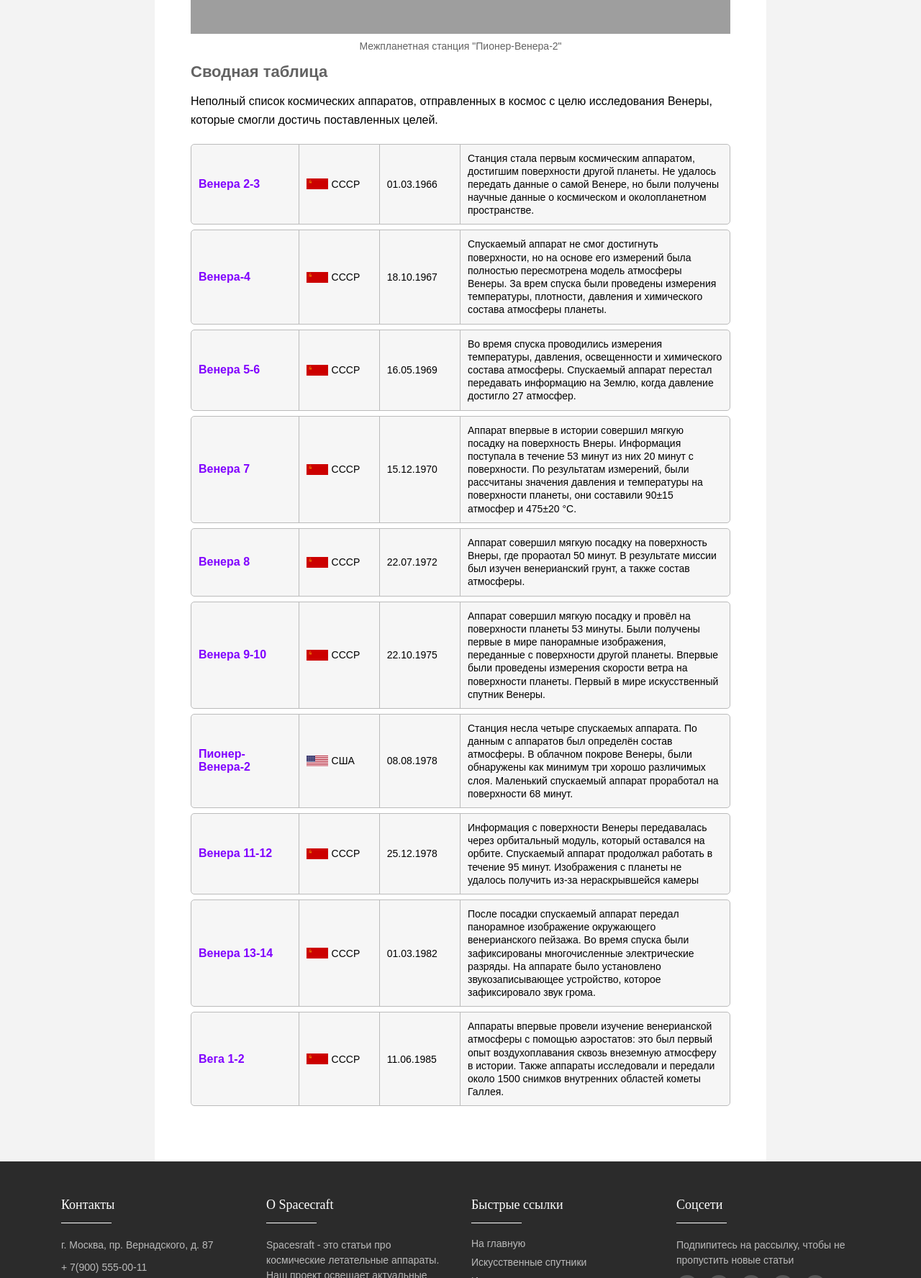
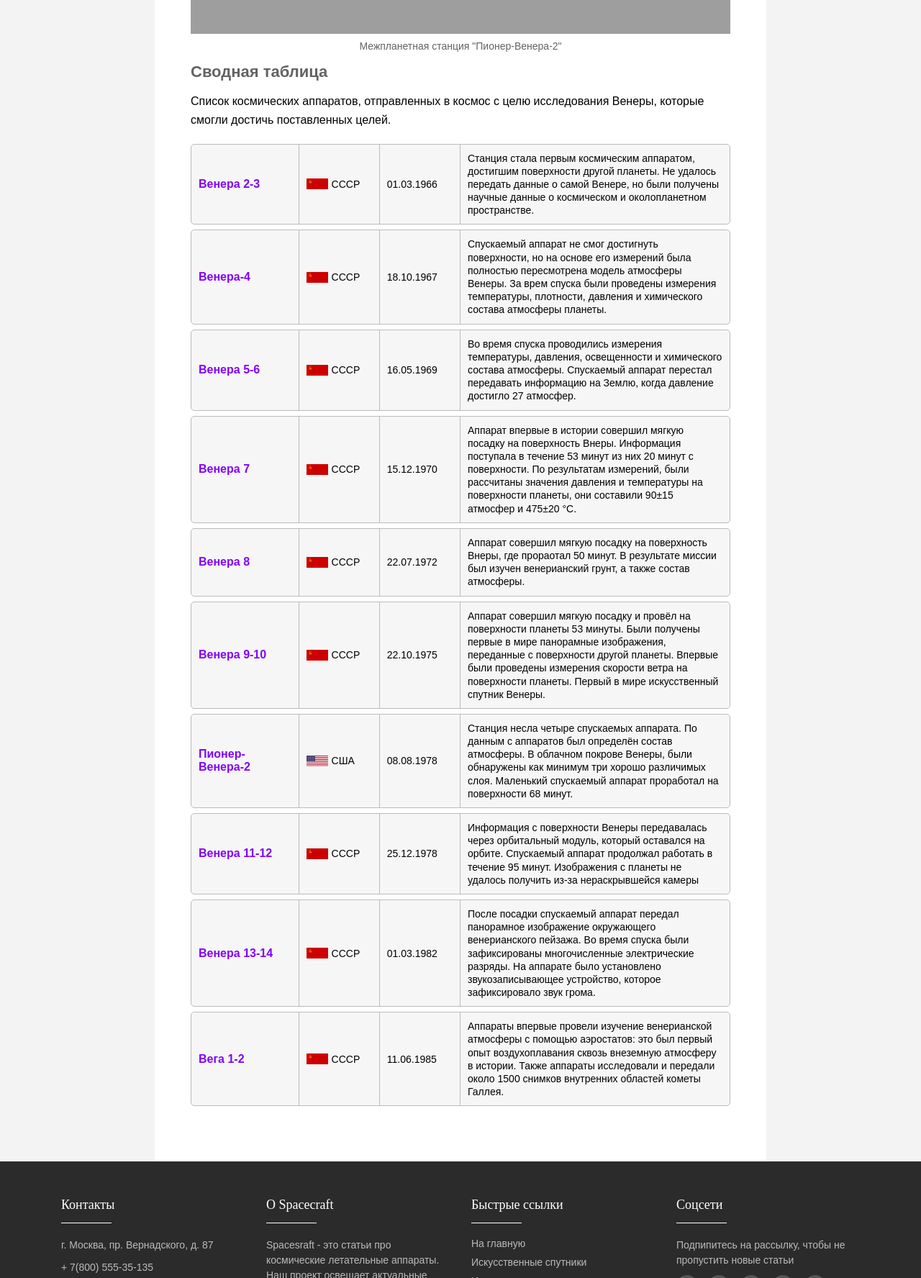
Before and after one commit to knberg/spacecraft, a plain HTML site: page galaxy.html in a window 1280 px wide. Shown: the part 3140-4916 px from the top of the page at 72% size. Drawn offline with Linux system fonts and the light colour scheme; grey boxes are pictures that could not be loaded; a web font is replaced by a local one.

Commit message:
Changing galaxy.html

```diff
--- a/galaxy.html
+++ b/galaxy.html
@@ -86,7 +86,7 @@
         <div class="article">
             <h2 class="article-title">Сводная таблица</h2>
             <p>
-                Неполный список космических аппаратов, отправленных в космос с целю исследования Венеры, которые смогли достичь поставленных целей.
+                Cписок космических аппаратов, отправленных в космос с целю исследования Венеры, которые смогли достичь поставленных целей.
             </p>
         </div>
         <div class="apparat-table">
@@ -160,7 +160,7 @@
                     г. Москва, пр. Вернадского, д. 87
                 </p>
                 <p class="phone-number">
-                    + 7(900) 555-00-11
+                    + 7(800) 555-35-135
                 </p>
                 <p class="mail">
                     spacecraft@space.com
```
